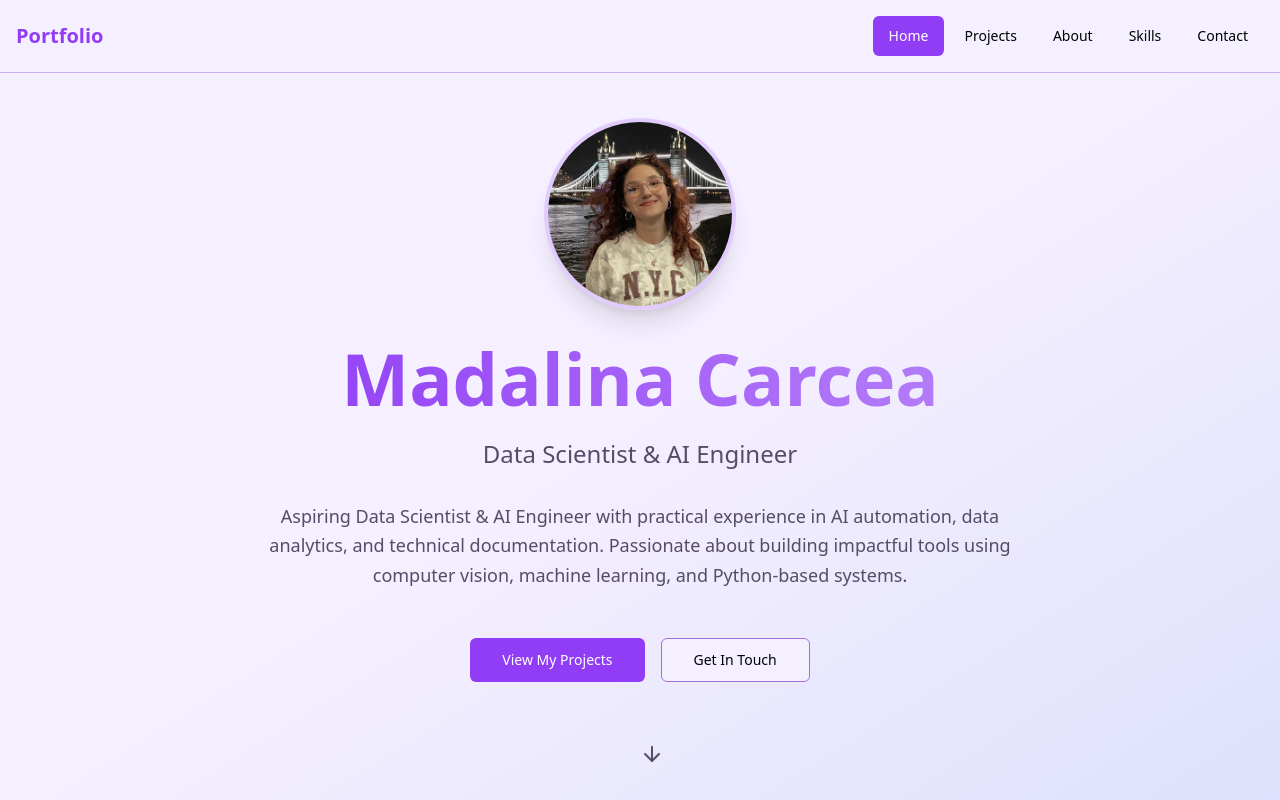
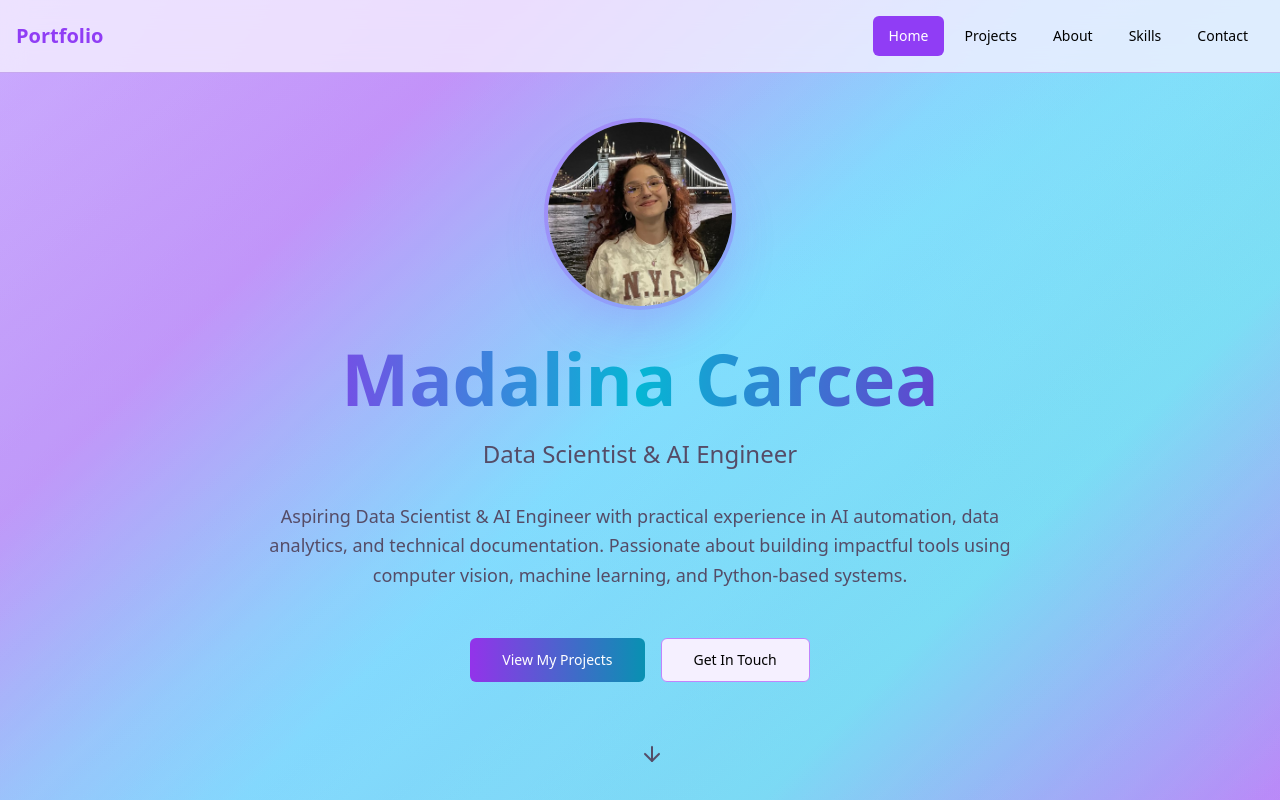
Before and after one commit to MadalinaCarcea221989/career-path-showcase, a React (Vite) app: page / in a window 1280 px wide. Shown: the top 800 px of the page. Built offline with nearby package versions, Linux system fonts and the light colour scheme.

Commit message:
Refactor: Add gradient background
Implement a gradient background using purple and cyan colors in the website design.

```diff
--- a/src/components/Hero.tsx
+++ b/src/components/Hero.tsx
@@ -8,18 +8,21 @@ const Hero = () => {
   };
 
   return (
-    <section className="min-h-screen flex items-center justify-center bg-gradient-to-br from-background via-background to-secondary/20 relative overflow-hidden">
+    <section className="min-h-screen flex items-center justify-center relative overflow-hidden">
+      {/* Purple-cyan gradient background with overlay */}
+      <div className="absolute inset-0 bg-gradient-to-br from-purple-400/20 via-cyan-300/20 to-purple-600/20"></div>
       <div className="absolute inset-0 bg-grid-slate-100 [mask-image:linear-gradient(0deg,white,rgba(255,255,255,0.6))] dark:bg-grid-slate-700/25"></div>
+
       <div className="relative z-10 text-center px-4 max-w-4xl mx-auto">
         <div className="animate-fade-in">
           <div className="mb-8">
             <img
               src="/lovable-uploads/29b2731b-6f40-448a-8226-7c97a6773824.png"
               alt="Madalina Carcea"
-              className="w-48 h-48 rounded-full mx-auto object-cover border-4 border-primary/20 shadow-xl"
+              className="w-48 h-48 rounded-full mx-auto object-cover border-4 border-primary/30 shadow-2xl shadow-purple-500/25"
             />
           </div>
-          <h1 className="text-5xl md:text-7xl font-bold bg-gradient-to-r from-primary to-primary/60 bg-clip-text text-transparent mb-6">
+          <h1 className="text-5xl md:text-7xl font-bold bg-gradient-to-r from-purple-600 via-cyan-500 to-purple-700 bg-clip-text text-transparent mb-6">
             Madalina Carcea
           </h1>
           <p className="text-xl md:text-2xl text-muted-foreground mb-8 max-w-2xl mx-auto">
@@ -34,7 +37,7 @@ const Hero = () => {
             <Button
               size="lg"
               onClick={scrollToProjects}
-              className="hover:scale-105 transition-transform duration-200"
+              className="hover:scale-105 transition-transform duration-200 bg-gradient-to-r from-purple-600 to-cyan-600 hover:from-purple-700 hover:to-cyan-700"
             >
               View My Projects
             </Button>
@@ -42,7 +45,7 @@ const Hero = () => {
               variant="outline"
               size="lg"
               onClick={() => document.getElementById('contact')?.scrollIntoView({ behavior: 'smooth' })}
-              className="hover:scale-105 transition-transform duration-200"
+              className="hover:scale-105 transition-transform duration-200 border-purple-400 hover:border-cyan-400 hover:bg-gradient-to-r hover:from-purple-50 hover:to-cyan-50"
             >
               Get In Touch
             </Button>
--- a/src/index.css
+++ b/src/index.css
@@ -85,4 +85,74 @@
     --sidebar-border: 267 40% 25%;
     --sidebar-ring: 267 90% 60%;
   }
+
+  /* Global gradient background */
+  body {
+    background: linear-gradient(135deg,
+      hsl(280, 100%, 85%) 0%,
+      hsl(290, 90%, 75%) 25%,
+      hsl(200, 100%, 80%) 50%,
+      hsl(180, 85%, 75%) 75%,
+      hsl(280, 95%, 80%) 100%
+    );
+    min-height: 100vh;
+    background-attachment: fixed;
+  }
+
+  /* Animated gradient overlay */
+  .gradient-overlay {
+    position: fixed;
+    top: 0;
+    left: 0;
+    width: 100%;
+    height: 100%;
+    background: linear-gradient(45deg,
+      rgba(138, 43, 226, 0.1) 0%,
+      rgba(75, 0, 130, 0.1) 25%,
+      rgba(0, 255, 255, 0.1) 50%,
+      rgba(0, 191, 255, 0.1) 75%,
+      rgba(138, 43, 226, 0.1) 100%
+    );
+    background-size: 400% 400%;
+    animation: gradientShift 15s ease infinite;
+    pointer-events: none;
+    z-index: -1;
+  }
+
+  @keyframes gradientShift {
+    0% {
+      background-position: 0% 50%;
+    }
+    50% {
+      background-position: 100% 50%;
+    }
+    100% {
+      background-position: 0% 50%;
+    }
+  }
 }
+
+@layer utilities {
+  /* Purple-Cyan gradient utilities */
+  .bg-gradient-purple-cyan {
+    background: linear-gradient(135deg,
+      hsl(280, 100%, 75%) 0%,
+      hsl(200, 100%, 70%) 100%
+    );
+  }
+
+  .bg-gradient-cyan-purple {
+    background: linear-gradient(135deg,
+      hsl(180, 100%, 75%) 0%,
+      hsl(280, 100%, 75%) 100%
+    );
+  }
+
+  .bg-gradient-radial-purple-cyan {
+    background: radial-gradient(circle at center,
+      hsl(280, 90%, 80%) 0%,
+      hsl(200, 90%, 75%) 50%,
+      hsl(180, 85%, 70%) 100%
+    );
+  }
+}
--- a/src/pages/Index.tsx
+++ b/src/pages/Index.tsx
@@ -8,7 +8,10 @@ import Contact from "@/components/Contact";
 
 const Index = () => {
   return (
-    <div className="min-h-screen">
+    <div className="min-h-screen relative">
+      {/* Animated gradient overlay */}
+      <div className="gradient-overlay"></div>
+
       <Navigation />
       <main>
         <div id="hero">
```
